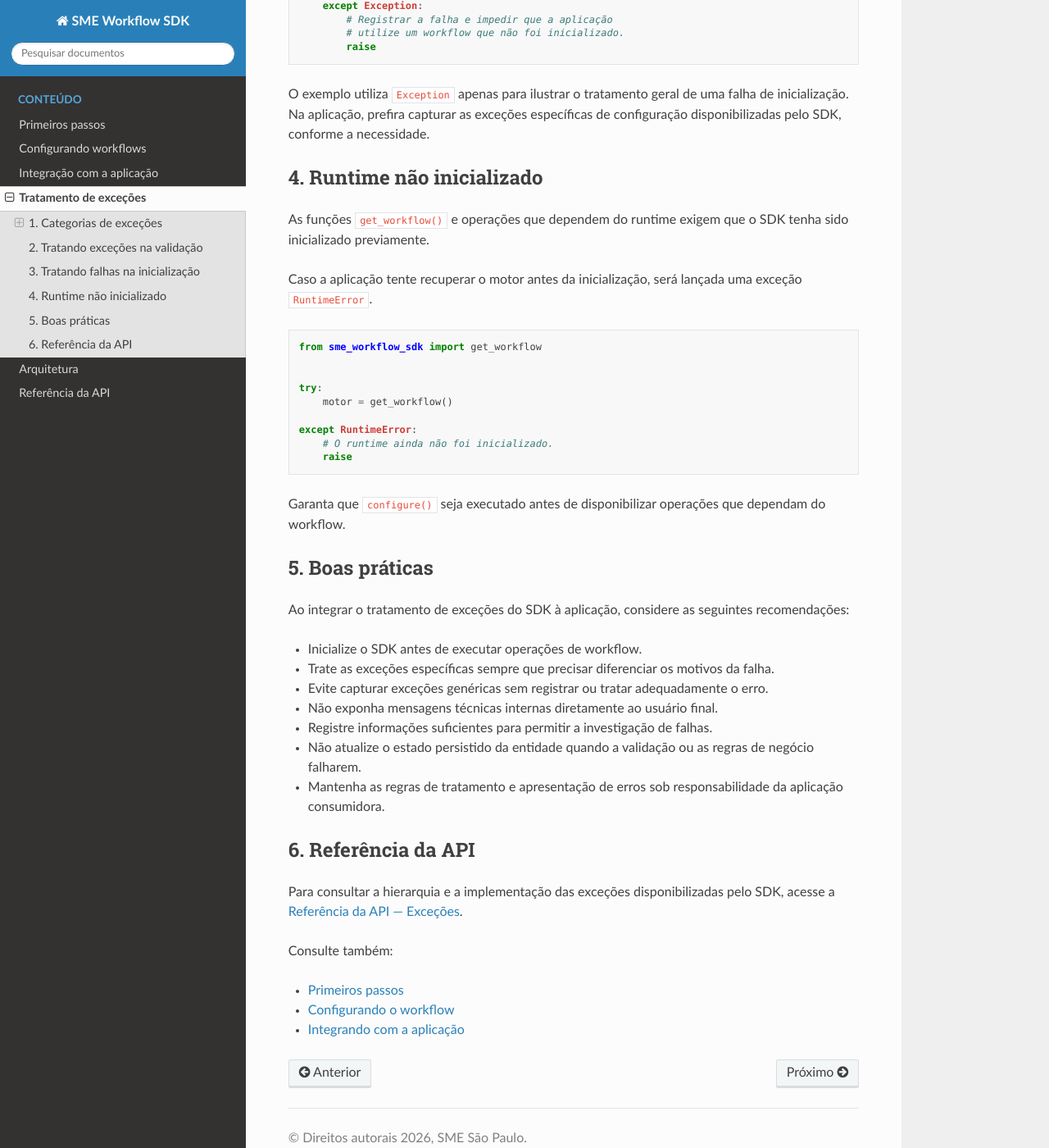
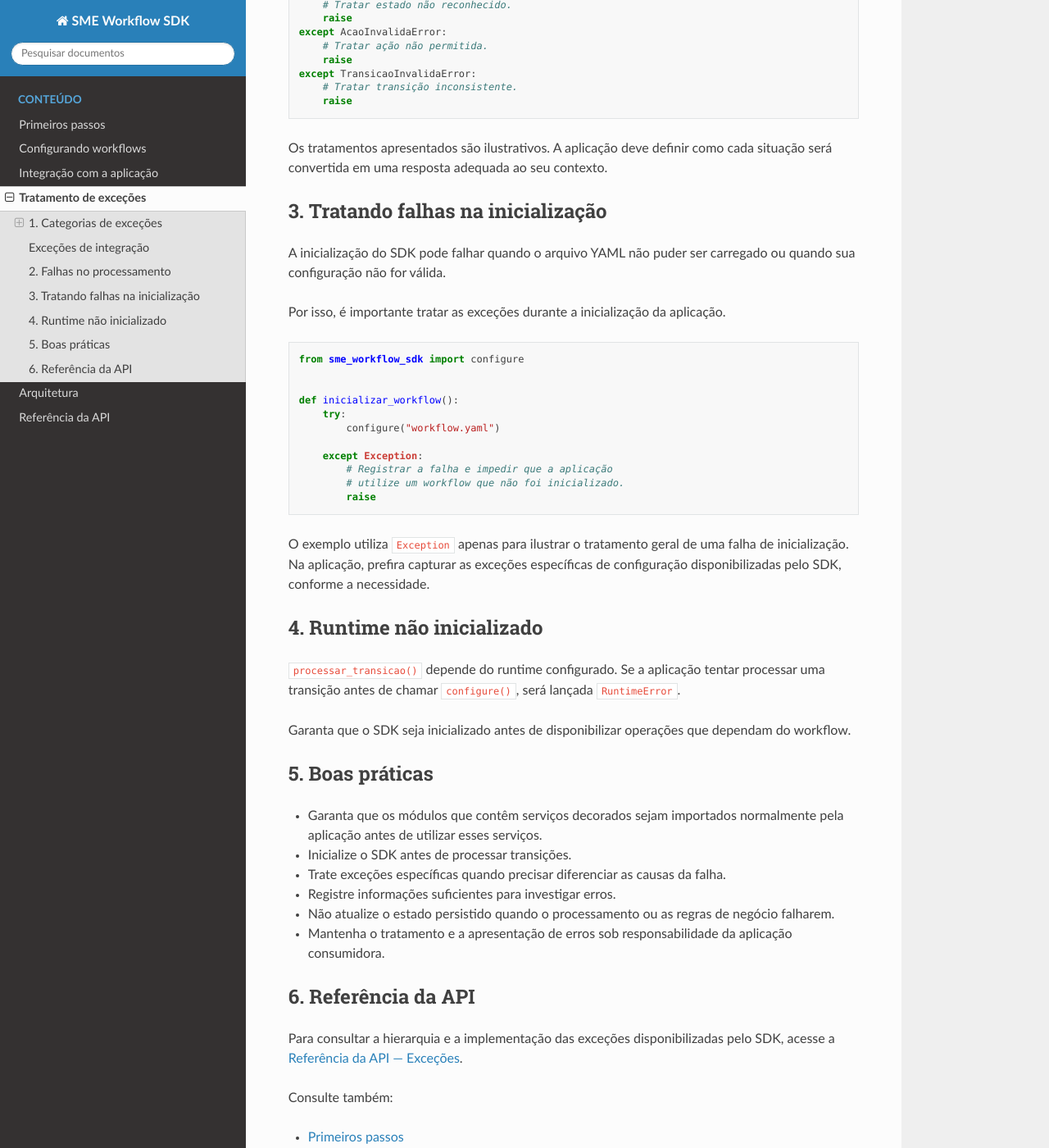
Before and after one commit to prefeiturasp/SME-Workflow-SDK, a Sphinx documentation site: the page built from docs/tratamento_excecoes.md, in a window 1280 px wide and 1400 px high, scrolled down 2322 px. Shown: the whole window at 82% size. Built offline with Sphinx 7.4.7 and the Read the Docs theme 3.1.0, drawn with Linux system fonts in a browser that asks for light colours; some of the changed text lies outside the part shown.

Commit message:
docs: Atualiza a seção de tratamento de exceções, incluindo novas exceções relacionadas a decorators e melhorias na descrição do processamento de transições.

````diff
--- a/docs/tratamento_excecoes.md
+++ b/docs/tratamento_excecoes.md
@@ -1,6 +1,6 @@
 # Tratamento de exceções
 
-O SME Workflow SDK utiliza exceções específicas para indicar problemas relacionados à configuração do workflow e à execução de suas operações.
+O SME Workflow SDK utiliza exceções específicas para indicar problemas na configuração, nas declarações dos decorators, na inicialização do runtime e no processamento das transições.
 
 O tratamento adequado dessas exceções permite que a aplicação consumidora identifique a causa da falha e apresente uma resposta apropriada, sem expor detalhes internos do SDK.
 
@@ -41,39 +41,61 @@ Entre as exceções utilizadas nesse contexto estão:
 
 Consulte o módulo `sme_workflow_sdk.excecoes.workflow` para conhecer a implementação dessas exceções.
 
-## 2. Tratando exceções na validação
 
-A aplicação consumidora deve tratar as exceções que podem ser lançadas durante a validação da ação.
+## Exceções de integração
+
+O pacote de integração disponibiliza exceções relacionadas às declarações realizadas pelos decorators.
+
+| Exceção | Situação |
+|---|---|
+| `DeclaracaoWorkflowInvalidaError` | O estado ou a ação declarados são inválidos, ou o decorator foi aplicado a um objeto não chamável. |
+| `AcaoDuplicadaError` | Outro método já está registrado para a mesma combinação de estado e ação. |
+| `EstadoWorkflowIncompativelError` | O estado recebido na chamada do método decorado é diferente do estado declarado. |
+
+Essas exceções podem ocorrer durante a execução de `processar_transicao()`, quando o estado ou a ação solicitados não forem compatíveis com a configuração YAML. A inicialização não compara as declarações dos decorators com o YAML.
+
+
+## 2. Falhas no processamento
+
+A aplicação solicita o processamento por meio de `processar_transicao()`:
 
 ```python
-from sme_workflow_sdk import get_workflow
+from sme_workflow_sdk import processar_transicao
+
+resultado = processar_transicao(
+    estado="aguardando_analise",
+    acao="aprovar",
+    autor="usuario_sistema",
+)
+```
+
+A chamada pode lançar exceções quando o runtime não estiver inicializado, o estado não existir, a ação não estiver disponível ou a transição for inválida.
+
+Exemplo de tratamento:
+
+```python
+from sme_workflow_sdk import processar_transicao
 from sme_workflow_sdk.excecoes.workflow import (
     AcaoInvalidaError,
     EstadoInvalidoError,
     TransicaoInvalidaError,
 )
 
-
-def validar_acao(estado_atual, acao):
-    motor = get_workflow()
-
-    try:
-        return motor.validar(
-            estado_atual=estado_atual,
-            acao=acao,
-        )
-
-    except EstadoInvalidoError:
-        # Tratar estado não reconhecido.
-        raise
-
-    except AcaoInvalidaError:
-        # Tratar ação não disponível para o estado.
-        raise
-
-    except TransicaoInvalidaError:
-        # Tratar inconsistência na transição.
-        raise
+try:
+    resultado = processar_transicao(
+        estado="aguardando_analise",
+        acao="aprovar",
+        autor="usuario_sistema",
+    )
+except EstadoInvalidoError:
+    # Tratar estado não reconhecido.
+    raise
+except AcaoInvalidaError:
+    # Tratar ação não permitida.
+    raise
+except TransicaoInvalidaError:
+    # Tratar transição inconsistente.
+    raise
 ```
 
 Os tratamentos apresentados são ilustrativos. A aplicação deve definir como cada situação será convertida em uma resposta adequada ao seu contexto.
@@ -102,35 +124,18 @@ O exemplo utiliza `Exception` apenas para ilustrar o tratamento geral de uma fal
 
 ## 4. Runtime não inicializado
 
-As funções `get_workflow()` e operações que dependem do runtime exigem que o SDK tenha sido inicializado previamente.
+`processar_transicao()` depende do runtime configurado. Se a aplicação tentar processar uma transição antes de chamar `configure()`, será lançada `RuntimeError`.
 
-Caso a aplicação tente recuperar o motor antes da inicialização, será lançada uma exceção `RuntimeError`.
-
-```python
-from sme_workflow_sdk import get_workflow
-
-
-try:
-    motor = get_workflow()
-
-except RuntimeError:
-    # O runtime ainda não foi inicializado.
-    raise
-```
-
-Garanta que `configure()` seja executado antes de disponibilizar operações que dependam do workflow.
+Garanta que o SDK seja inicializado antes de disponibilizar operações que dependam do workflow.
 
 ## 5. Boas práticas
 
-Ao integrar o tratamento de exceções do SDK à aplicação, considere as seguintes recomendações:
-
-- Inicialize o SDK antes de executar operações de workflow.
-- Trate as exceções específicas sempre que precisar diferenciar os motivos da falha.
-- Evite capturar exceções genéricas sem registrar ou tratar adequadamente o erro.
-- Não exponha mensagens técnicas internas diretamente ao usuário final.
-- Registre informações suficientes para permitir a investigação de falhas.
-- Não atualize o estado persistido da entidade quando a validação ou as regras de negócio falharem.
-- Mantenha as regras de tratamento e apresentação de erros sob responsabilidade da aplicação consumidora.
+- Garanta que os módulos que contêm serviços decorados sejam importados normalmente pela aplicação antes de utilizar esses serviços.
+- Inicialize o SDK antes de processar transições.
+- Trate exceções específicas quando precisar diferenciar as causas da falha.
+- Registre informações suficientes para investigar erros.
+- Não atualize o estado persistido quando o processamento ou as regras de negócio falharem.
+- Mantenha o tratamento e a apresentação de erros sob responsabilidade da aplicação consumidora.
 
 ## 6. Referência da API
 
````
